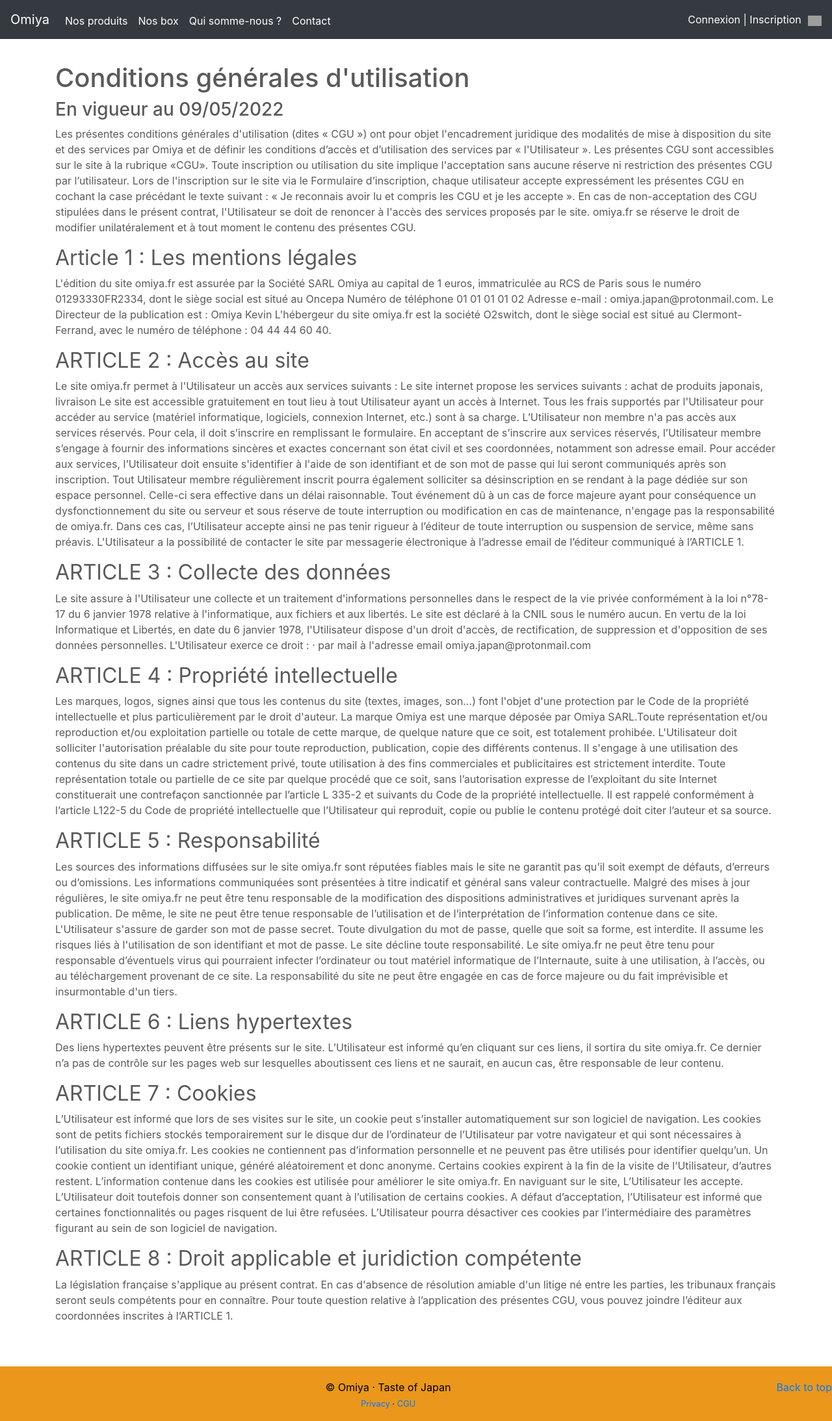
After one commit to Lazaarh/Omiya, a Symfony app: template templates/cgu.html.twig in a window 1280 px wide. The commit adds this page. Shown: the whole page at 65% size. Run offline with Twig, Linux system fonts and the light colour scheme; the template is opened without the code that fills it, so the values that code supplies are empty; some libraries are stand-ins or nearby versions; grey boxes are pictures that could not be loaded.

Commit message:
ajaout des cgu

```diff
--- a/templates/base.html.twig
+++ b/templates/base.html.twig
@@ -118,7 +118,7 @@
     <footer class="footer-custom">
         <p class="float-right"><a href="#">Back to top</a></p>
         <p>&copy; Omiya &middot; Taste of Japan <br/>
-        <small><a href="#">Privacy</a> &middot; <a href="#">Terms</a></small></p>
+        <small><a href="#">Privacy</a> &middot; <a href="{{ path('cgu') }}">CGU</a></small></p>
     </footer>
 </main>
 <script src="https://code.jquery.com/jquery-3.5.1.slim.min.js"></script>
--- /dev/null
+++ b/templates/cgu.html.twig
@@ -0,0 +1,108 @@
+{% extends 'base.html.twig' %}
+
+{% block title %}Notre politique de confidentialite{% endblock %}
+
+{% block content %}
+
+    <div>
+        <h1>Conditions générales d'utilisation</h1>
+
+            <h3>En vigueur au 09/05/2022</h3>
+
+
+            <p>
+            Les présentes conditions générales d'utilisation (dites « CGU ») ont pour objet l'encadrement juridique des modalités de mise à disposition du site et des services par Omiya  et de définir les conditions d’accès et d’utilisation des services par « l'Utilisateur ».
+            Les présentes CGU sont accessibles sur le site à la rubrique «CGU».
+
+            Toute inscription ou utilisation du site implique l'acceptation sans aucune réserve ni restriction des présentes CGU par l’utilisateur. Lors de l'inscription sur le site via le Formulaire d’inscription, chaque utilisateur accepte expressément les présentes CGU en cochant la case précédant le texte suivant : « Je reconnais avoir lu et compris les CGU et je les accepte ».
+            En cas de non-acceptation des CGU stipulées dans le présent contrat, l'Utilisateur se doit de renoncer à l'accès des services proposés par le site.
+            omiya.fr  se réserve le droit de modifier unilatéralement et à tout moment le contenu des présentes CGU.
+            </p>
+
+            <h2>Article 1 : Les mentions légales</h2>
+
+            <p>
+            L'édition du site omiya.fr est assurée par la Société SARL Omiya au capital de 1 euros, immatriculée au RCS de Paris sous le numéro 01293330FR2334, dont le siège social est situé au Oncepa
+            Numéro de téléphone 01 01 01 01 02
+            Adresse e-mail : omiya.japan@protonmail.com.
+            Le Directeur de la publication est : Omiya Kevin
+
+            L'hébergeur du site omiya.fr est la société O2switch, dont le siège social est situé au Clermont-Ferrand, avec le numéro de téléphone : 04 44 44 60 40.
+            </p>
+
+            <h2>ARTICLE 2 : Accès au site</h2>
+
+            <p>
+            Le site omiya.fr  permet à l'Utilisateur un accès aux services suivants :
+            Le site internet propose les services suivants :
+            achat de produits japonais, livraison
+            Le site est accessible gratuitement en tout lieu à tout Utilisateur ayant un accès à Internet. Tous les frais supportés par l'Utilisateur pour accéder au service (matériel informatique, logiciels, connexion Internet, etc.) sont à sa charge.
+
+            L’Utilisateur non membre n'a pas accès aux services réservés. Pour cela, il doit s’inscrire en remplissant le formulaire. En acceptant de s’inscrire aux services réservés, l’Utilisateur membre s’engage à fournir des informations sincères et exactes concernant son état civil et ses coordonnées, notamment son adresse email.
+            Pour accéder aux services, l’Utilisateur doit ensuite s'identifier à l'aide de son identifiant et de son mot de passe qui lui seront communiqués après son inscription.
+            Tout Utilisateur membre régulièrement inscrit pourra également solliciter sa désinscription en se rendant à la page dédiée sur son espace personnel. Celle-ci sera effective dans un délai raisonnable.
+            Tout événement dû à un cas de force majeure ayant pour conséquence un dysfonctionnement du site ou serveur et sous réserve de toute interruption ou modification en cas de maintenance, n'engage pas la responsabilité de omiya.fr. Dans ces cas, l’Utilisateur accepte ainsi ne pas tenir rigueur à l’éditeur de toute interruption ou suspension de service, même sans préavis.
+            L'Utilisateur a la possibilité de contacter le site par messagerie électronique à l’adresse email de l’éditeur communiqué à l’ARTICLE 1.
+            </p>
+
+            <h2>ARTICLE 3 : Collecte des données</h2>
+
+            <p>
+            Le site assure à l'Utilisateur une collecte et un traitement d'informations personnelles dans le respect de la vie privée conformément à la loi n°78-17 du 6 janvier 1978 relative à l'informatique, aux fichiers et aux libertés. Le site est déclaré à la CNIL sous le numéro aucun.
+            En vertu de la loi Informatique et Libertés, en date du 6 janvier 1978, l'Utilisateur dispose d'un droit d'accès, de rectification, de suppression et d'opposition de ses données personnelles. L'Utilisateur exerce ce droit :
+            ·         par mail à l'adresse email omiya.japan@protonmail.com
+            </p>
+
+            <h2>ARTICLE 4 : Propriété intellectuelle</h2>
+
+            <p>
+            Les marques, logos, signes ainsi que tous les contenus du site (textes, images, son…) font l'objet d'une protection par le Code de la propriété intellectuelle et plus particulièrement par le droit d'auteur.
+
+            La marque Omiya est une marque déposée par Omiya SARL.Toute représentation et/ou reproduction et/ou exploitation partielle ou totale de cette marque, de quelque nature que ce soit, est totalement prohibée.
+
+            L'Utilisateur doit solliciter l'autorisation préalable du site pour toute reproduction, publication, copie des différents contenus. Il s'engage à une utilisation des contenus du site dans un cadre strictement privé, toute utilisation à des fins commerciales et publicitaires est strictement interdite.
+            Toute représentation totale ou partielle de ce site par quelque procédé que ce soit, sans l’autorisation expresse de l’exploitant du site Internet constituerait une contrefaçon sanctionnée par l’article L 335-2 et suivants du Code de la propriété intellectuelle.
+            Il est rappelé conformément à l’article L122-5 du Code de propriété intellectuelle que l’Utilisateur qui reproduit, copie ou publie le contenu protégé doit citer l’auteur et sa source.
+            </p>
+
+            <h2>ARTICLE 5 : Responsabilité</h2>
+
+            <p>
+            Les sources des informations diffusées sur le site omiya.fr sont réputées fiables mais le site ne garantit pas qu’il soit exempt de défauts, d’erreurs ou d’omissions.
+            Les informations communiquées sont présentées à titre indicatif et général sans valeur contractuelle. Malgré des mises à jour régulières, le site omiya.fr ne peut être tenu responsable de la modification des dispositions administratives et juridiques survenant après la publication. De même, le site ne peut être tenue responsable de l’utilisation et de l’interprétation de l’information contenue dans ce site.
+            L'Utilisateur s'assure de garder son mot de passe secret. Toute divulgation du mot de passe, quelle que soit sa forme, est interdite. Il assume les risques liés à l'utilisation de son identifiant et mot de passe. Le site décline toute responsabilité.
+            Le site omiya.fr ne peut être tenu pour responsable d’éventuels virus qui pourraient infecter l’ordinateur ou tout matériel informatique de l’Internaute, suite à une utilisation, à l’accès, ou au téléchargement provenant de ce site.
+            La responsabilité du site ne peut être engagée en cas de force majeure ou du fait imprévisible et insurmontable d'un tiers.
+            </p>
+
+            <h2>ARTICLE 6 : Liens hypertextes</h2>
+
+            <p>
+            Des liens hypertextes peuvent être présents sur le site. L’Utilisateur est informé qu’en cliquant sur ces liens, il sortira du site omiya.fr. Ce dernier n’a pas de contrôle sur les pages web sur lesquelles aboutissent ces liens et ne saurait, en aucun cas, être responsable de leur contenu.
+            </p>
+
+            <h2>ARTICLE 7 : Cookies</h2>
+
+            <p>
+            L’Utilisateur est informé que lors de ses visites sur le site, un cookie peut s’installer automatiquement sur son logiciel de navigation.
+            Les cookies sont de petits fichiers stockés temporairement sur le disque dur de l’ordinateur de l’Utilisateur par votre navigateur et qui sont nécessaires à l’utilisation du site omiya.fr. Les cookies ne contiennent pas d’information personnelle et ne peuvent pas être utilisés pour identifier quelqu’un. Un cookie contient un identifiant unique, généré aléatoirement et donc anonyme. Certains cookies expirent à la fin de la visite de l’Utilisateur, d’autres restent.
+            L’information contenue dans les cookies est utilisée pour améliorer le site omiya.fr.
+            En naviguant sur le site, L’Utilisateur les accepte.
+            L’Utilisateur doit toutefois donner son consentement quant à l’utilisation de certains cookies.
+            A défaut d’acceptation, l’Utilisateur est informé que certaines fonctionnalités ou pages risquent de lui être refusées.
+            L’Utilisateur pourra désactiver ces cookies par l’intermédiaire des paramètres figurant au sein de son logiciel de navigation.
+            </p>
+
+            <h2>ARTICLE 8 : Droit applicable et juridiction compétente</h2>
+
+            <p>
+            La législation française s'applique au présent contrat. En cas d'absence de résolution amiable d'un litige né entre les parties, les tribunaux français seront seuls compétents pour en connaître.
+            Pour toute question relative à l’application des présentes CGU, vous pouvez joindre l’éditeur aux coordonnées inscrites à l’ARTICLE 1.
+            </p>
+
+    </div>
+
+
+
+
+{% endblock %}
```
Also changed, not shown: src/Controller/CGUController.php (added, +16 -0 lines), 12 other files.
